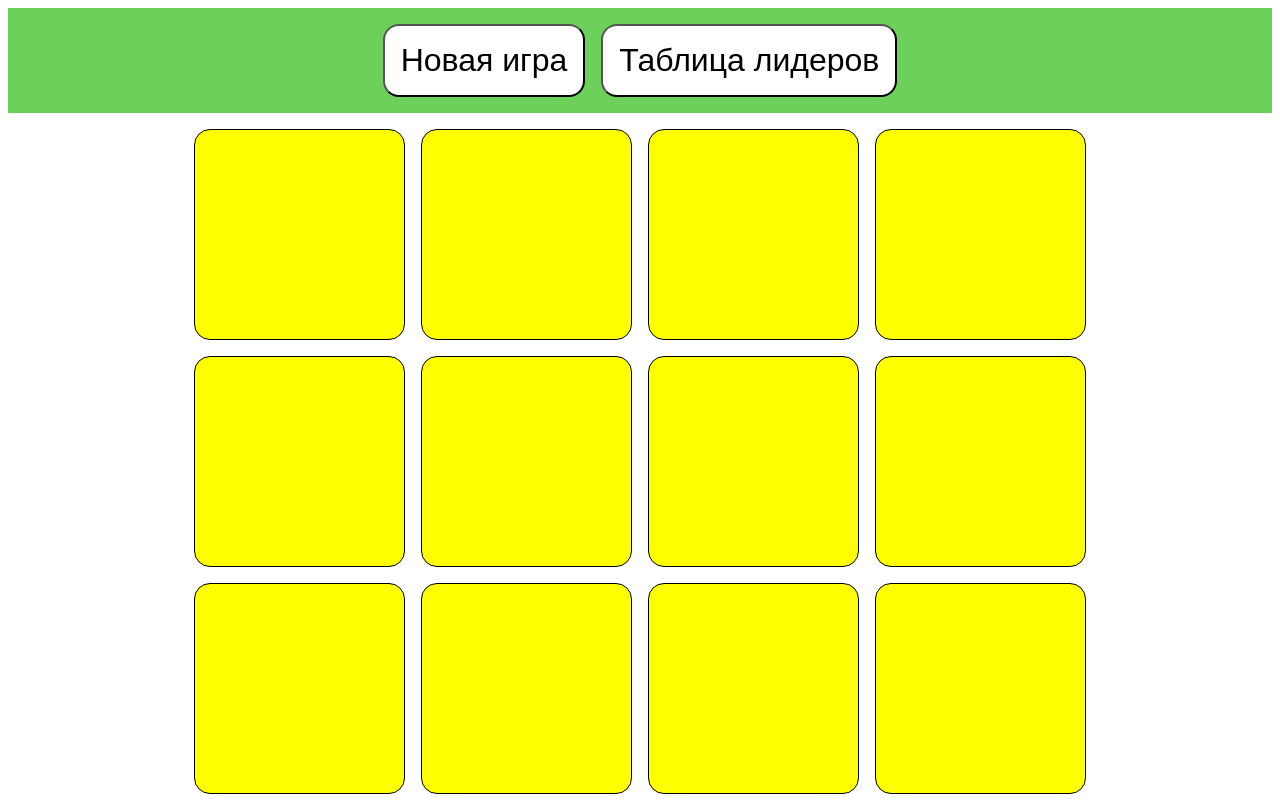
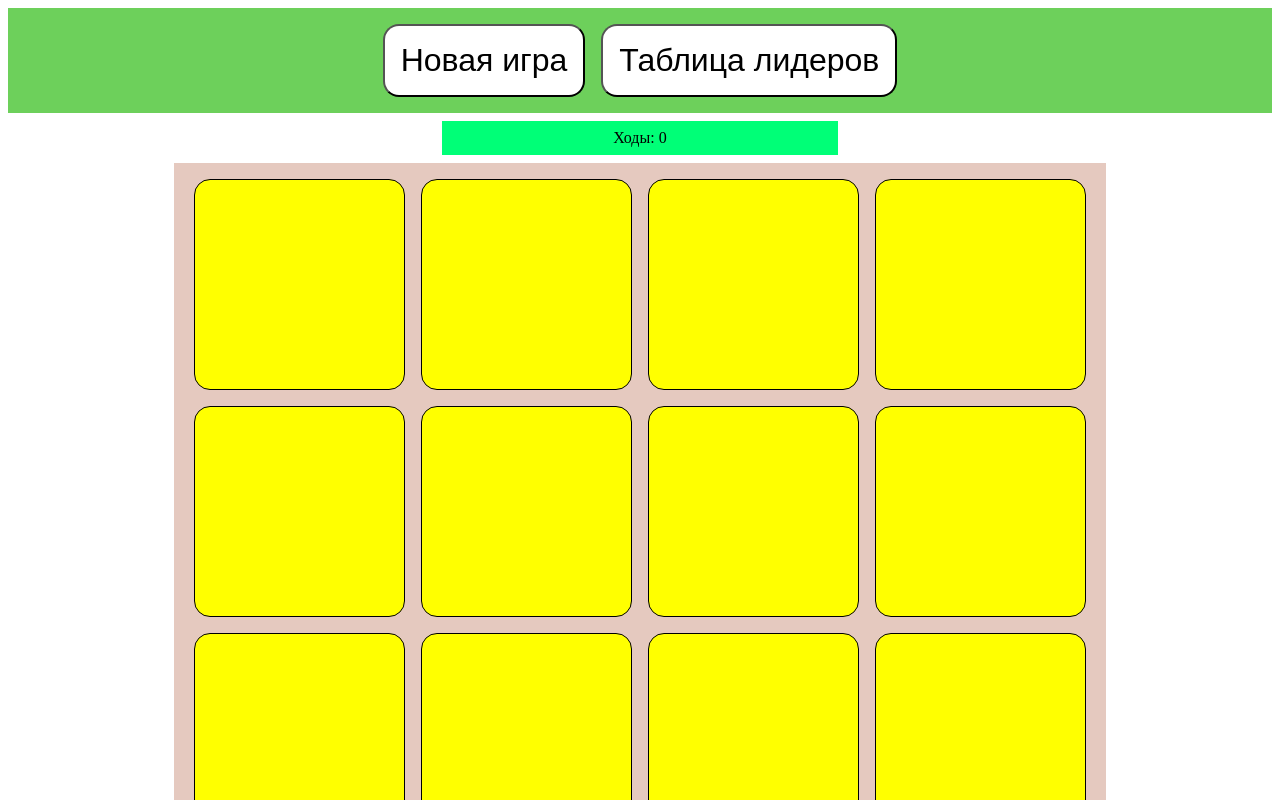
Before and after one commit to vadim-mg/memory-game, a website built with Vite: page index.html in a window 1280 px wide. Both pictures are taken after a click on the button "Новая игра". Shown: the top 800 px of the page. Built offline with nearby package versions, Linux system fonts and the light colour scheme.

Commit message:
feat: implement movesCounter

```diff
--- /dev/null
+++ b/src/js/components/Counter.js
@@ -0,0 +1,49 @@
+export class Counter {
+    #value;
+    #label;
+    #element;
+
+    /**
+     * @param {number} initValue
+     * @param {string} [label='']
+     */
+    constructor(initValue = 0, label = '') {
+        this.#value = initValue;
+        this.#label = label;
+        this.#element = document.createElement('span');
+        this.#element.classList.add('counter');
+        this.#render();
+    }
+
+    get element() {
+        return this.#element;
+    }
+
+    get value() {
+        return this.#value;
+    }
+
+    increment(step = 1) {
+        this.#value += step;
+        this.#render();
+        return this;
+    }
+
+    set(value) {
+        this.#value = value;
+        this.#render();
+        return this;
+    }
+
+    reset() {
+        this.#value = 0;
+        this.#render();
+        return this;
+    }
+
+    #render() {
+        this.#element.textContent = this.#label
+            ? `${this.#label}: ${this.#value}`
+            : String(this.#value);
+    }
+}
--- a/src/js/components/GameField.js
+++ b/src/js/components/GameField.js
@@ -11,14 +11,13 @@ export class GameField {
 
     #firstOpenCard = null
 
-    #secondOpenCard = null
+    #movesCounter
 
-
-
-    constructor() {
+    constructor(movesCounter) {
         this.#element = document.createElement('main');
         this.#element.classList.add('game-field');
         this.#element.classList.add('container');
+        this.#movesCounter = movesCounter
     }
 
     initCards(cardImages) {
@@ -70,6 +69,8 @@ export class GameField {
             return
         }
 
+        this.#movesCounter.increment();
+
         if (pairId == this.#allRandomImageKeys[this.#firstOpenCard.id]) {
             this.#firstOpenCard = null
             console.log('!!!!!!!!!!!!!!!')
--- a/src/js/main.js
+++ b/src/js/main.js
@@ -1,7 +1,10 @@
 import { Header } from './components/Header.js'
-import { CARD_IMAGES } from './components/images.js';
+import { CARD_IMAGES } from './components/images.js'
 import { GameField } from './components/GameField.js'
 import { Button } from './components/Button.js'
+import { Counter } from './components/Counter.js'
+
+import '@/scss/main.scss'
 
 const btnNewGame = new Button('Новая игра', 'header__btn')
 const btnLeaders = new Button('Таблица лидеров', 'header__btn')
@@ -9,12 +12,18 @@ const btnLeaders = new Button('Таблица лидеров', 'header__btn')
 const header = new Header(btnNewGame.element, btnLeaders.element)
 document.body.appendChild(header.element)
 
-// console.log(CARD_IMAGES)
+const countersPanel = document.createElement('div')
+countersPanel.classList.add('counters-panel')
+document.body.appendChild(countersPanel)
 
-const gameFiled = new GameField()
+const movesCounter = new Counter(0, 'Ходы')
+countersPanel.appendChild(movesCounter.element)
+
+const gameFiled = new GameField(movesCounter)
 gameFiled.initCards(CARD_IMAGES)
 document.body.appendChild(gameFiled.element)
 
 btnNewGame.onClick(() => {
     gameFiled.initCards(CARD_IMAGES)
+    movesCounter.reset()
 })
--- a/src/scss/_base.scss
+++ b/src/scss/_base.scss
@@ -0,0 +1,10 @@
+.counters-panel {
+    background-color: rgb(0, 255, 119);
+    width: 100%;
+    max-width: 380px;
+    margin: 0.5rem auto;
+    padding: 0.5rem;
+    display: flex;
+    justify-content: center;
+    gap: 2rem;
+}
--- a/src/scss/components/_gameField.scss
+++ b/src/scss/components/_gameField.scss
@@ -5,5 +5,5 @@
     gap: 1rem;
     container-type: inline-size;
     padding: 1rem;
-
+    background-color: rgb(229, 201, 191)
 }
--- a/src/scss/main.scss
+++ b/src/scss/main.scss
@@ -0,0 +1 @@
+@use '@/scss/_base' as *;
```
